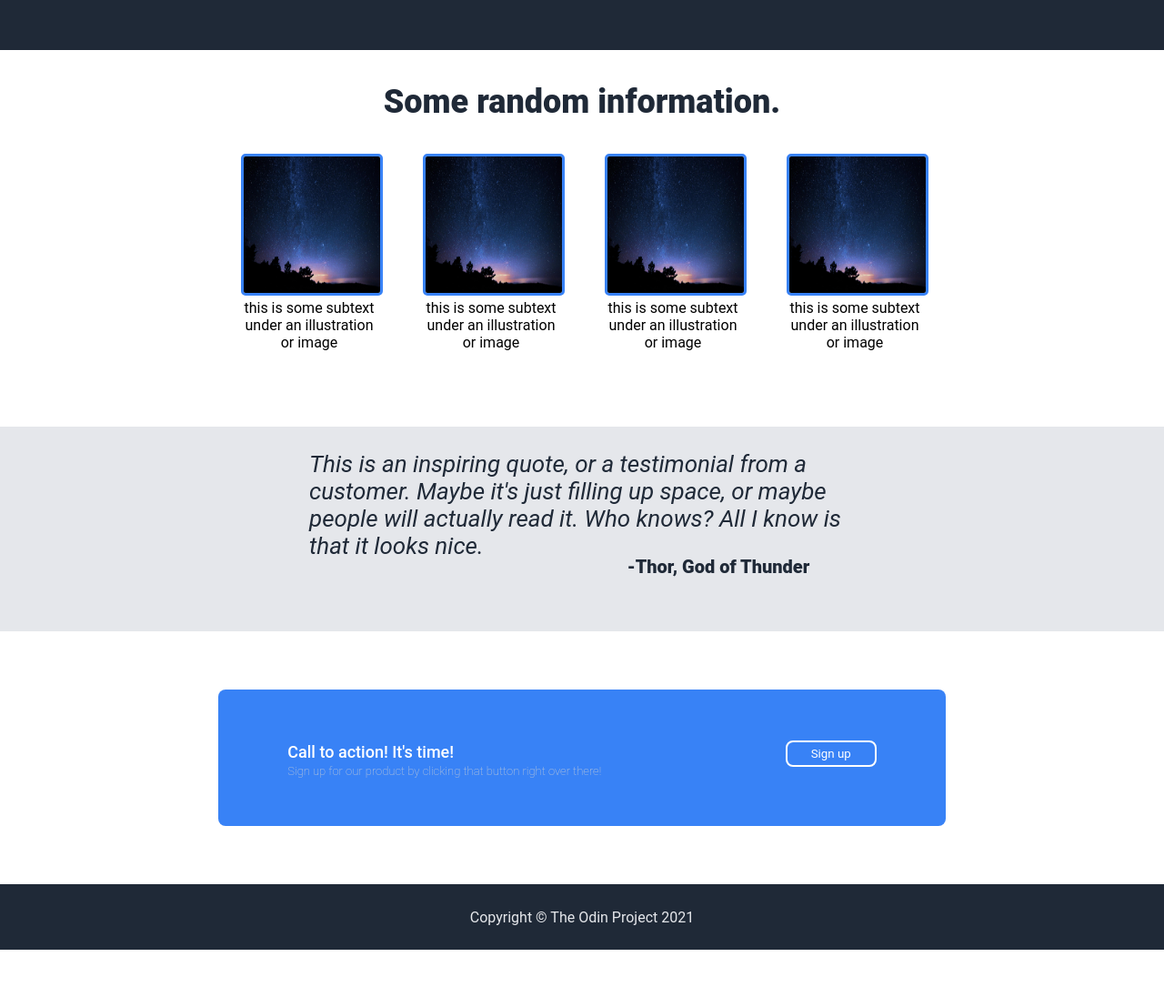
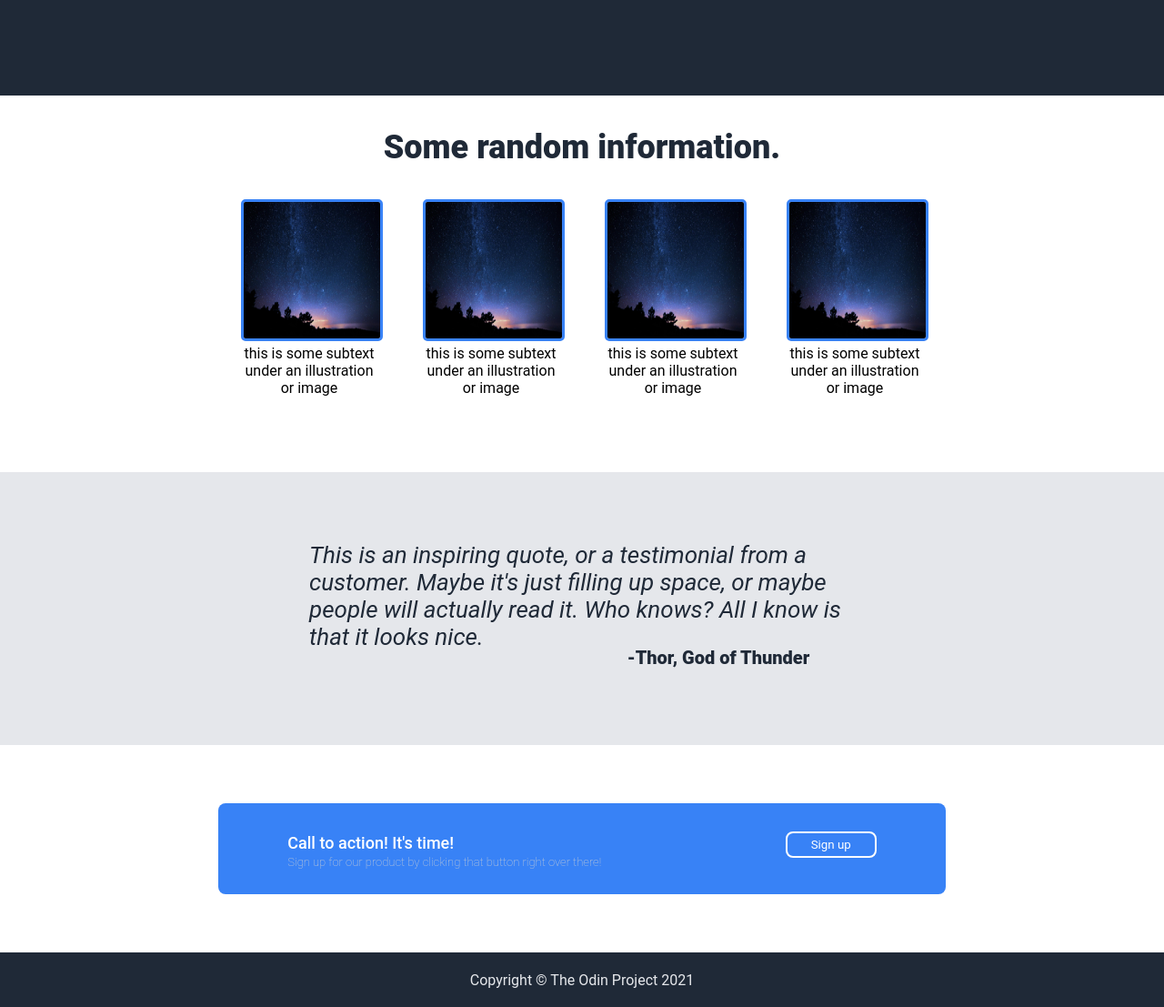
Before and after one commit to camster811/landing-page, a plain HTML site: page index.html in a window 1280 px wide. Shown: the part 418-1525 px from the top of the page at 91% size. Before the commit the page ends 1462 px from the top, so only its background shows below. Drawn offline with Linux system fonts and the light colour scheme.

Commit message:
Update padding for each section

```diff
--- a/style.css
+++ b/style.css
@@ -37,7 +37,8 @@ h2 {
     justify-content: center;
     align-items: center;
     gap: 50px;
-    height: 400px;
+    height: 350px;
+    padding: 50px;
 }
 button {
     font-family: Roboto, sans-serif;
@@ -99,7 +100,8 @@ h3 {
     flex-direction: column;
     align-items: center;
     color: #1f2937;
-    height: 225px;
+    height: 200px;
+    padding: 50px;
 }
 .quote-text {
     font-size: 26px;
@@ -120,7 +122,7 @@ h3 {
     color: white;
     background: #3882f6;
     width: 800px;
-    height: 150px;
+    height: 100px;
     display: flex;
     justify-content: space-around;
     align-self: center;
@@ -148,7 +150,7 @@ h3 {
 
 
 .footer {
-    height: 72px;
+    height: 60px;
     background: #1F2937;
     color: #E5E7EB;
     display: flex;
```
